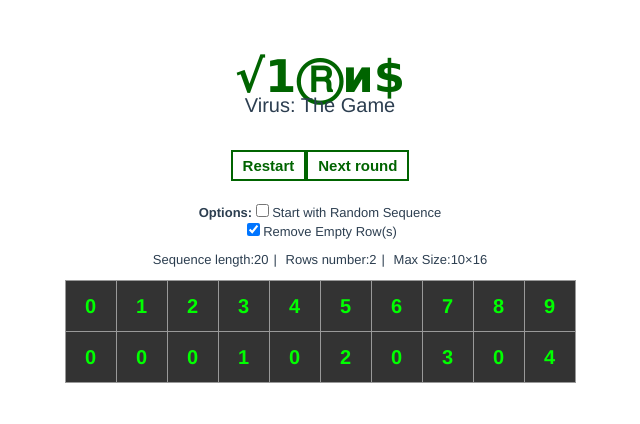
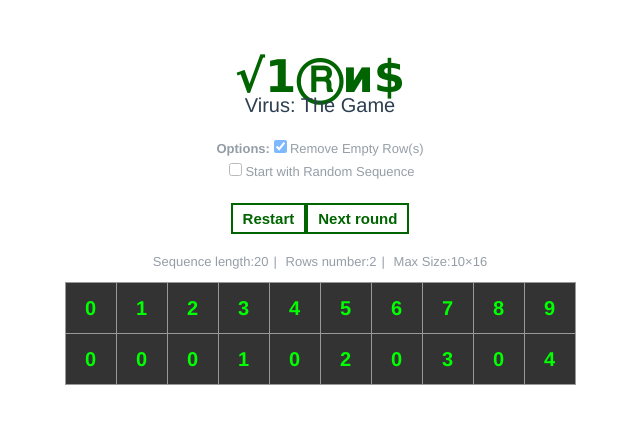
Before and after one commit to zetorama/virusgame, a Vue app: page /#/ in a window 1280 px wide. Shown: the top 424 px of the page, without its empty margins (320-960 px from the left). Built offline with nearby package versions, Linux system fonts and the light colour scheme.

Commit message:
improve options styles

```diff
--- a/src/components/Matrix.vue
+++ b/src/components/Matrix.vue
@@ -1,23 +1,25 @@
 <template>
   <section class="matrix-cmp">
     <header class="header">
+      <form class="options muted">
+        <strong>Options:</strong>
+        <span class="option">
+          <input type="checkbox" id="checkbox" v-model="shouldRemoveEmptyRow">
+          <label for="checkbox">Remove Empty Row(s)</label>
+        </span>
+        <br>
+        <span class="option">
+          <input type="checkbox" id="checkbox" v-model="shouldStartWithRandoms">
+          <label for="checkbox">Start with Random Sequence</label>
+        </span>
+      </form>
+
       <div class="actions">
         <button @click.prevent="onRestart">Restart</button>
         <button @click.prevent="onNext">Next round</button>
       </div>
-      <form class="options">
-        <strong>Options:</strong>
-        <span class="option">
-          <input type="checkbox" id="checkbox" v-model="shouldStartWithRandoms">
-          <label for="checkbox">Start with Random Sequence</label>
-        </span>
-        <br>
-        <span class="option">
-          <input type="checkbox" id="checkbox" v-model="shouldRemoveEmptyRow">
-          <label for="checkbox">Remove Empty Row(s)</label>
-        </span>
-      </form>
-      <dl class="info">
+
+      <dl class="info muted">
         <dt>Sequence length:</dt>
         <dd>{{ this.curSequence.length }}</dd>
         <dt>Rows number:</dt>
@@ -389,8 +391,17 @@ export default {
     --blink-speed: 1s;
   }
 
-  .actions {
-    padding: 20px;
+  .muted {
+    opacity: .5;
+  }
+  .muted:hover {
+    opacity: 1;
+  }
+  .actions, .options {
+    margin: 20px;
+  }
+  .options {
+    line-height: 2.2rem;
   }
   .info dt, .info dd {
     display: inline;
```
